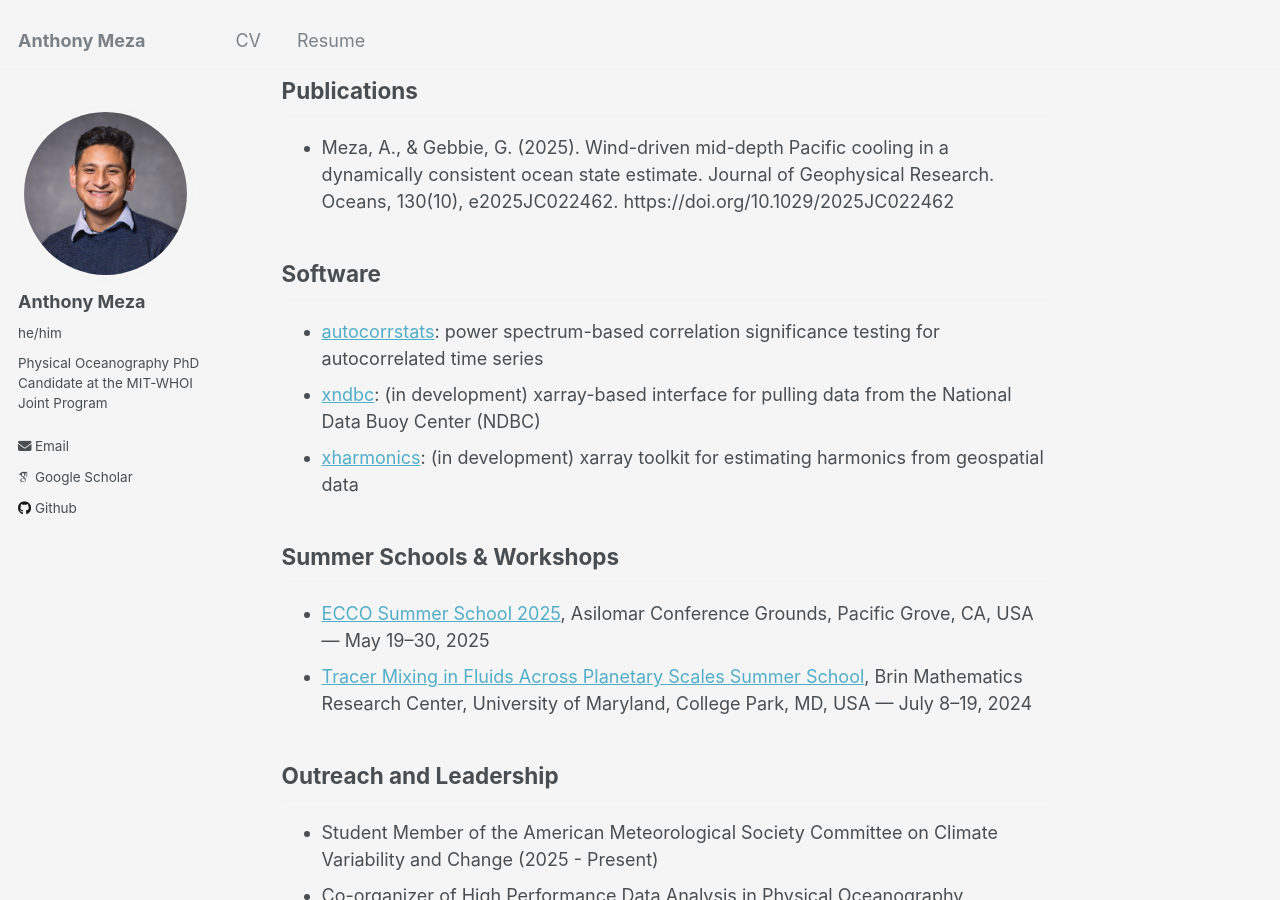
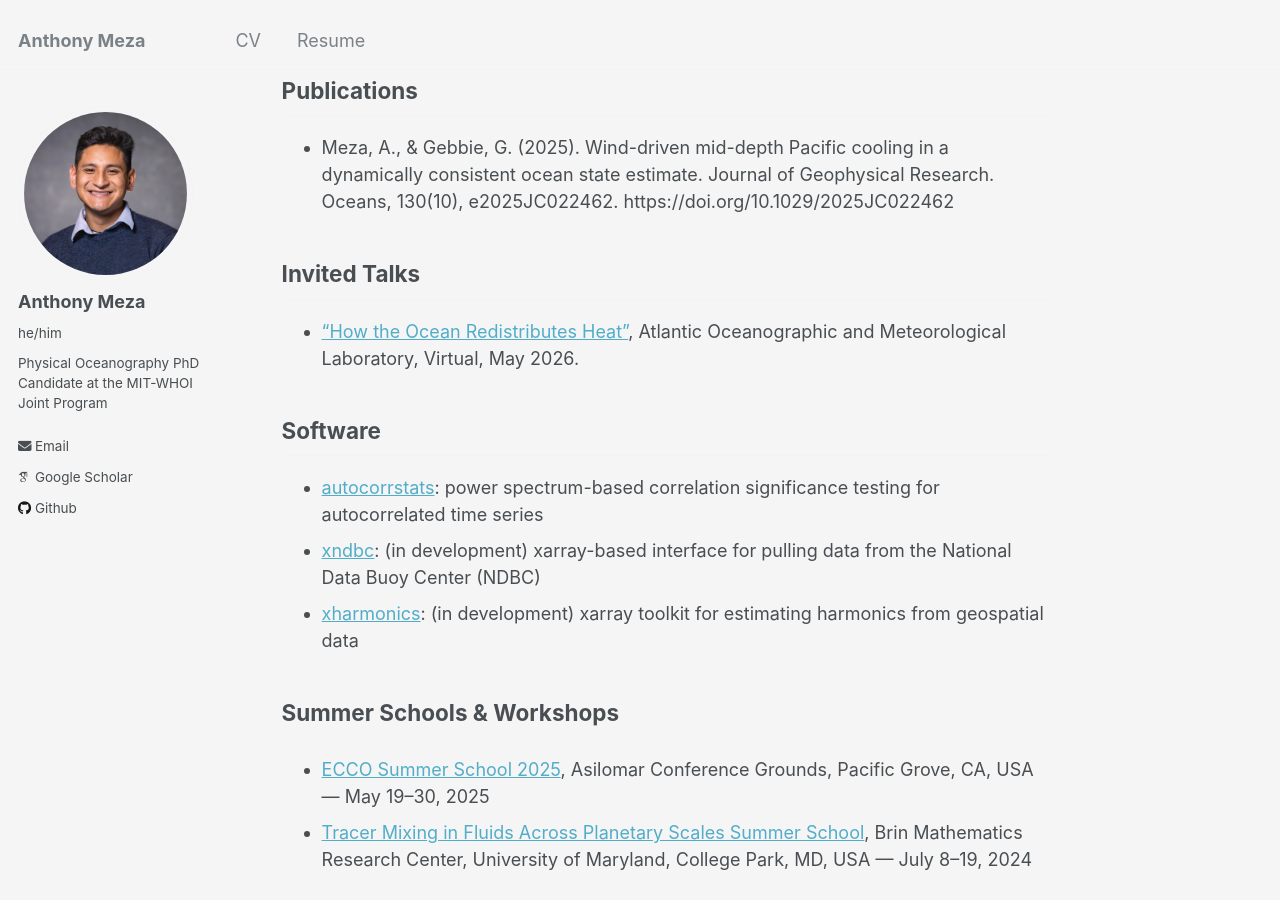
Before and after one commit to anthony-meza/anthony-meza.github.io, a Jekyll site: the page built from _pages/about.md, in a window 1280 px wide and 900 px high, scrolled down 943 px. Built offline with Jekyll 4.4.1, drawn with Linux system fonts in a browser that asks for light colours; some web fonts are replaced.

Commit message:
Update about.md

```diff
--- a/_pages/about.md
+++ b/_pages/about.md
@@ -34,6 +34,9 @@ Before starting my PhD, I earned an A.S. in Mathematics from Fullerton College a
 ## Publications
 - Meza, A., & Gebbie, G. (2025). Wind-driven mid-depth Pacific cooling in a dynamically consistent ocean state estimate. Journal of Geophysical Research. Oceans, 130(10), e2025JC022462. https://doi.org/10.1029/2025JC022462
 
+## Invited Talks
+- ["How the Ocean Redistributes Heat"]({{ "/files/AOML_Job_Presenation.pdf" | relative_url }}), Atlantic Oceanographic and Meteorological Laboratory, Virtual, May 2026.
+
 ## Software
 - [autocorrstats](https://github.com/anthony-meza/autocorrstats.git): power spectrum-based correlation significance testing for autocorrelated time series
 - [xndbc](https://github.com/anthony-meza/xndbc): (in development) xarray-based interface for pulling data from the National Data Buoy Center (NDBC)
```
